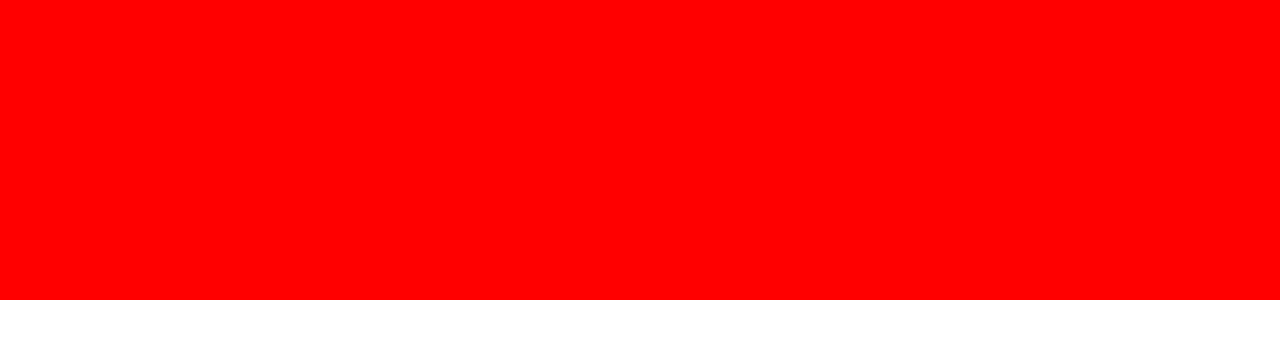
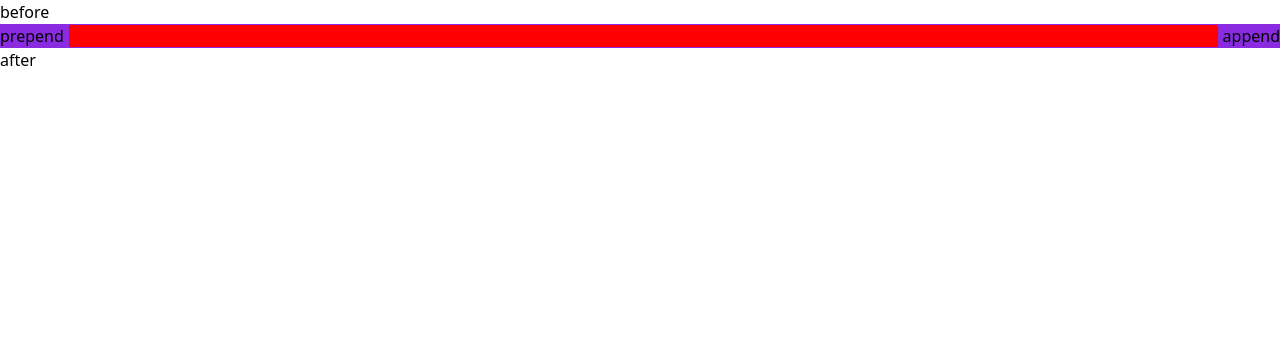
Before and after one commit to Aleksandr-86/styleless-ui, a Vue app: page / in a window 1280 px wide. Shown: the top 338 px of the page. Built offline with nearby package versions, Linux system fonts and the light colour scheme.

Commit message:
обновлены зависимости

```diff
--- a/src/App.vue
+++ b/src/App.vue
@@ -3,5 +3,21 @@ import VField from './components/field/VField.vue'
 </script>
 
 <template>
-  <VField />
+  <VField>
+    <template #before>
+      <div>before</div>
+    </template>
+
+    <template #prepend>
+      <div>prepend</div>
+    </template>
+
+    <template #append>
+      <div>append</div>
+    </template>
+
+    <template #after>
+      <div>after</div>
+    </template>
+  </VField>
 </template>
--- a/src/assets/main.css
+++ b/src/assets/main.css
@@ -558,33 +558,6 @@ video {
   display: flex;
 }
 
-.h-full {
-  height: 100%;
-}
-
-.w-fit {
-  width: -moz-fit-content;
-  width: fit-content;
-}
-
-.items-center {
-  align-items: center;
-}
-
-.justify-center {
-  justify-content: center;
-}
-
-.gap-x-2 {
-  -moz-column-gap: 0.5rem;
-       column-gap: 0.5rem;
-}
-
-.bg-red-200 {
-  --tw-bg-opacity: 1;
-  background-color: rgb(254 202 202 / var(--tw-bg-opacity));
-}
-
 .bg-violet-200 {
   --tw-bg-opacity: 1;
   background-color: rgb(221 214 254 / var(--tw-bg-opacity));
--- a/src/components/field/VField.vue
+++ b/src/components/field/VField.vue
@@ -10,13 +10,15 @@ defineProps<{
 
 <template>
   <!-- Контейнер компонента -->
-  <div class="field__container">
+  <div>
     <slot name="before"></slot>
 
     <!-- Контейнер поля ввода -->
     <div class="field__input-container">
       <slot name="prepend"></slot>
+
       <input class="field__input" />
+
       <slot name="append"></slot>
     </div>
 
@@ -24,11 +26,11 @@ defineProps<{
   </div>
 </template>
 
-<style lang="scss" scoped>
+<style lang="scss">
 .field {
   &__container {
+    align-items: center;
     display: flex;
-    align-items: center;
     width: 100%;
     height: 300px;
     column-gap: 0.3125rem;
```
Also changed, not shown: package.json (+19 -18 lines), 2 other files (tests, documents, lock files or other folders).
